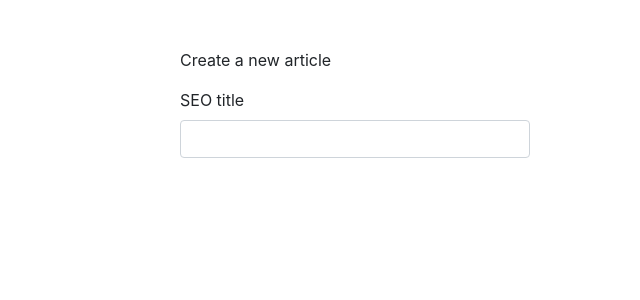
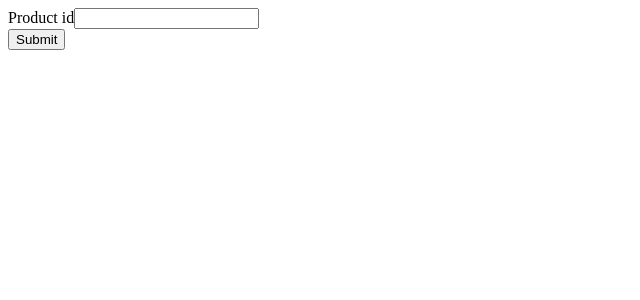
Before and after one commit to dubrovsky-kiril/ssr-template, a React app: page / in a window 1280 px wide. Shown: the top 300 px of the page, without its empty margins (0-640 px from the left). Built offline with nearby package versions, Linux system fonts and the light colour scheme.

Commit message:
Split components on dumb and smart

```diff
--- a/src/App.jsx
+++ b/src/App.jsx
@@ -1,5 +1,5 @@
 import React from "react";
 import ReactDOM from "react-dom";
-import SmartInput from "./components/Input/Input.smart.jsx";
+import ProductIdForm from "./ProductIdForm.jsx";
 
-ReactDOM.render(<SmartInput />, document.getElementById("create-article-form"));
+ReactDOM.render(<ProductIdForm />, document.getElementById("root"));
--- /dev/null
+++ b/src/ProductIdForm.jsx
@@ -0,0 +1,22 @@
+import React from "react";
+import DumbForm from "./components/Form/Form.dumb.jsx";
+import SmartInput from "./components/Input/Input.smart.jsx";
+import DumbButton from "./components/Button/Button.dumb.jsx";
+
+const ProductIdForm = ({ formId, formMethod, formAction }) => {
+  return (
+    <>
+    <DumbForm formId={formId} formMethod={formMethod} formAction={formAction}>
+      <SmartInput
+        id="productId"
+        type="text"
+        label="Product id"
+        isRequired
+      />
+    </DumbForm>
+    <DumbButton type="submit" form={formId} text="Submit" />
+    </>
+  )
+};
+
+export default ProductIdForm;
--- /dev/null
+++ b/src/components/Button/Button.dumb.jsx
@@ -0,0 +1,9 @@
+import React from "react";
+
+const DumbButton = ({ type, form, text }) => (
+  <button type={type} form={form}>
+    {text}
+  </button>
+)
+
+export default DumbButton;
--- /dev/null
+++ b/src/components/Form/Form.dumb.jsx
@@ -0,0 +1,18 @@
+import React from "react";
+
+const DumbForm = ({ formAction, formMethod, formId, children }) => (
+  <form action={formAction} method={formMethod} id={formId}>
+    {children}
+  </form>
+);
+
+export default DumbForm;
+
+{/* <SmartInput
+      id="seoTitle"
+      type={inputType}
+      label={inputLabel}
+      isRequired={isRequired}
+    />
+  </form>
+  <DumbButton type="submit" text={buttonText} form={formId} /> */}
--- a/src/components/Input/Input.dumb.jsx
+++ b/src/components/Input/Input.dumb.jsx
@@ -1,17 +1,18 @@
 import React from "react";
 
-const DumbInput = ({ label, text, type, id, value, handleOnChange }) => (
-  <div className="form-group">
-    <label htmlFor={label}>{text}</label>
-    <input
-      type={type}
-      className="form-control"
-      id={id}
-      value={value}
-      onChange={handleOnChange}
-      required
-    />
-  </div>
-)
+const DumbInput = ({ label, type, id, value, handleOnChange, isRequired }) => (
+  <>
+  <label htmlFor={id}>
+    {label}
+  </label>
+  <input
+    id={id}
+    type={type}
+    value={value}
+    onChange={handleOnChange}
+    required={isRequired}
+  />
+  </>
+);
 
 export default DumbInput;
--- a/src/components/Input/Input.smart.jsx
+++ b/src/components/Input/Input.smart.jsx
@@ -1,22 +1,17 @@
 import React, { useState } from "react";
 import DumbInput from "./Input.dumb.jsx";
 
-const handleOnChange = changeSeoTitle => e => changeSeoTitle(e.target.value);
+const handleOnChange = changeValue => e => changeValue(e.target.value);
 
-const SmartInput = () => {
-  const [seo_title, changeSeoTitle] = useState("");
+const SmartInput = ({ ...rest }) => {
+  const [value, changeValue] = useState("");
 
   return (
-    <form id="article-form">
-      <DumbInput
-        text="SEO title"
-        label="seo_title"
-        type="text"
-        id="seo_title"
-        value={seo_title}
-        handleOnChange={handleOnChange(changeSeoTitle)}
-      />
-    </form>
+    <DumbInput
+      value={value}
+      handleOnChange={handleOnChange(changeValue)}
+      {...rest}
+    />
   )
 }
 
--- a/src/index.html
+++ b/src/index.html
@@ -3,21 +3,10 @@
 
 <head>
   <meta charset="utf-8">
-  <link rel="stylesheet" href="https://maxcdn.bootstrapcdn.com/bootstrap/4.0.0-beta.2/css/bootstrap.min.css">
-  <title>How to set up React, Webpack, and Babel</title>
 </head>
 
 <body>
-  <div class="container">
-    <div class="row mt-5">
-      <div class="col-md-4 offset-md-1">
-        <p>Create a new article</p>
-        <div id="create-article-form">
-          <!-- form -->
-        </div>
-      </div>
-    </div>
-  </div>
+  <div id="root" />
 </body>
 
 </html>
```
Also changed, not shown: src/components/Button/Button.smart.jsx (added), src/components/Form/Form.smart.jsx (added).
